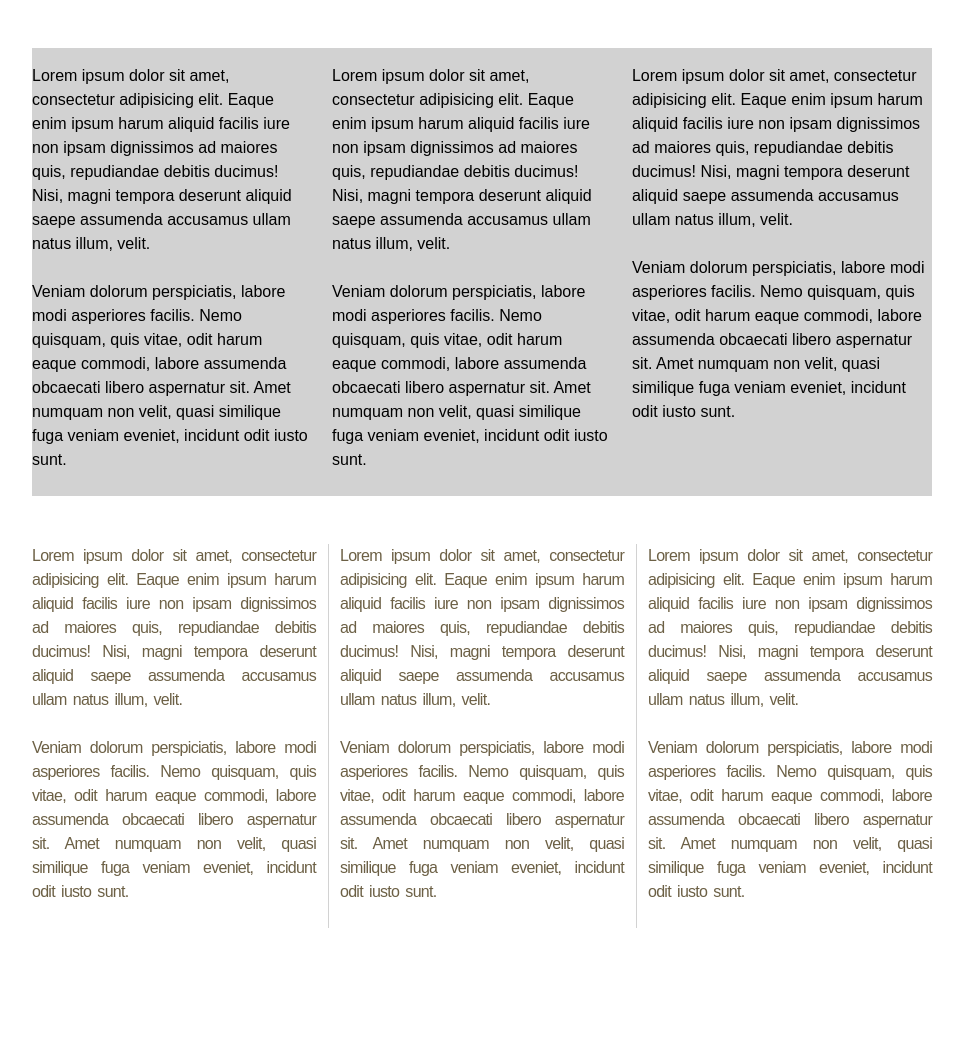
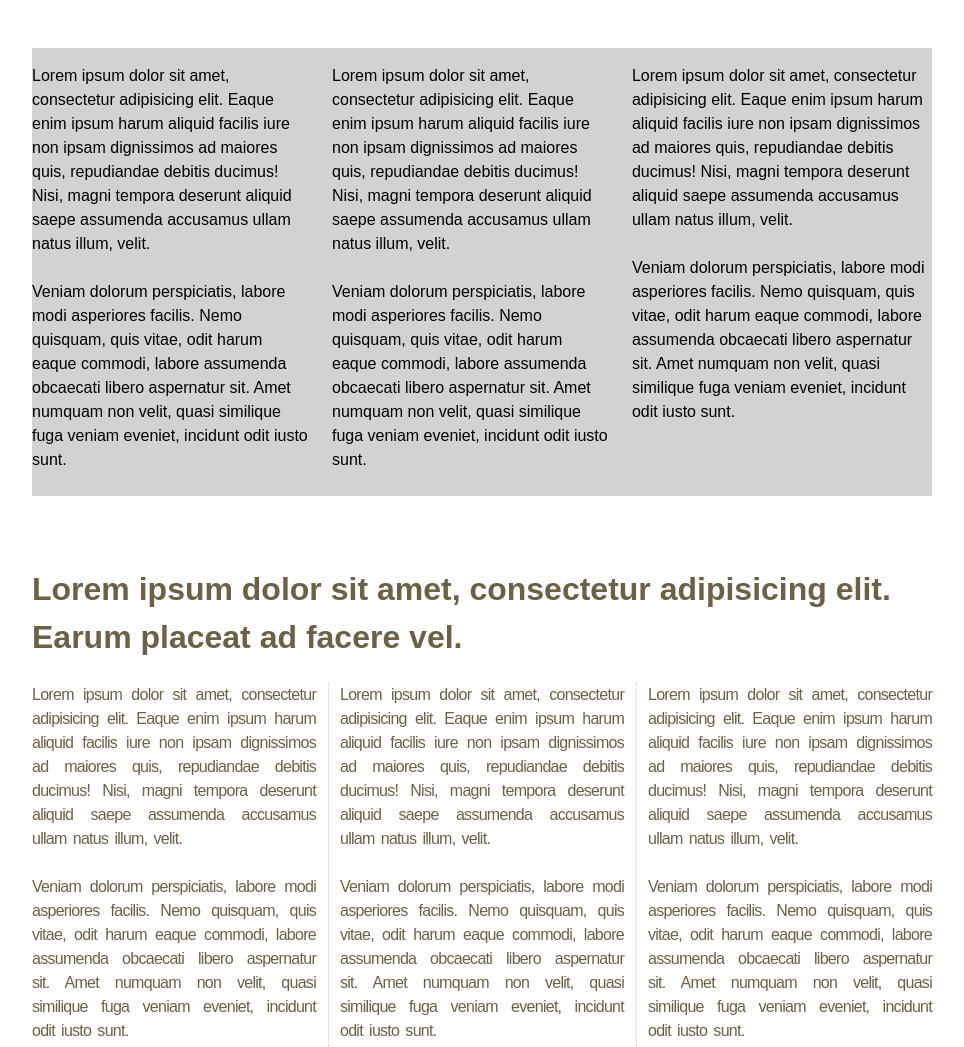
Before and after one commit to yehyon/yehyon.github.io, a plain HTML site: page 07132016/css3-multi-column.html in a window 1280 px wide. Shown: the top 1047 px of the page, without its empty margins (158-1122 px from the left). Before the commit the page ends 976 px from the top, so only its background shows below. Drawn offline with Linux system fonts and the light colour scheme.

```diff
--- a/07132016/css3-multi-column.html
+++ b/07132016/css3-multi-column.html
@@ -8,6 +8,15 @@
     <link rel="stylesheet" type="text/css" href="../resources/initialization/normalize.css">
     <link rel="stylesheet" type="text/css" href="../resources/grid-system/grid-fluid(flexible).css">
     <style>
+
+    .use-multi-columns h1 {
+        font-size: 2em;
+        line-height: 1.5em;
+        -webkit-column-span: all;
+        -moz-column-span: all;
+        column-span: all;
+    }
+
     .column-container {
         max-width: 56.25rem;
         margin: 3rem auto;
@@ -48,9 +57,9 @@
         -webkit-column-gap: 1.5rem;
         -moz-column-gap: 1.5rem;
         column-gap: 1.5rem;
-        -webkit-column-rule: 1px solid #d2d2d2;
-        -moz-column-rule: 1px solid #d2d2d2;
-        column-rule: 1px solid #d2d2d2;
+        -webkit-column-rule: 1px dotted #d2d2d2;
+        -moz-column-rule: 1px dotted #d2d2d2;
+        column-rule: 1px dotted #d2d2d2;
     }
 
     .use-multi-columns p {
@@ -81,6 +90,7 @@
         </div>
     </div>
     <div class="column-container use-multi-columns">
+            <h1>Lorem ipsum dolor sit amet, consectetur adipisicing elit. Earum placeat ad facere vel.</h1>
             <p>Lorem ipsum dolor sit amet, consectetur adipisicing elit. Eaque enim ipsum harum aliquid facilis iure non ipsam dignissimos ad maiores quis, repudiandae debitis ducimus! Nisi, magni tempora deserunt aliquid saepe assumenda accusamus ullam natus illum, velit.</p>
             <p>Veniam dolorum perspiciatis, labore modi asperiores facilis. Nemo quisquam, quis vitae, odit harum eaque commodi, labore assumenda obcaecati libero aspernatur sit. Amet numquam non velit, quasi similique fuga veniam eveniet, incidunt odit iusto sunt.</p>
             <p>Lorem ipsum dolor sit amet, consectetur adipisicing elit. Eaque enim ipsum harum aliquid facilis iure non ipsam dignissimos ad maiores quis, repudiandae debitis ducimus! Nisi, magni tempora deserunt aliquid saepe assumenda accusamus ullam natus illum, velit.</p>
```
Also changed, not shown: images/css-animation-sprite/heartbeat-sprite.png, images/css-animation-sprite/heartbeatArtboard 12.png, images/css-animation-sprite/heartbeatArtboard 18.png, images/css-animation-sprite/heartbeatArtboard 6.png, 1 other file.
